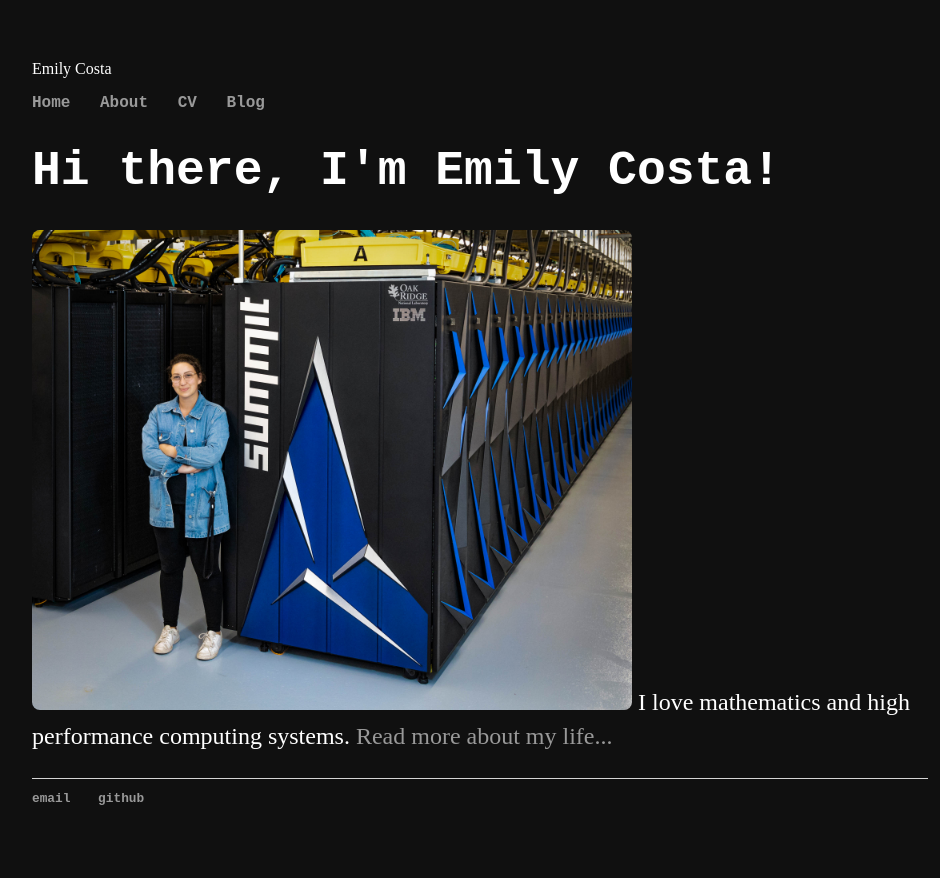
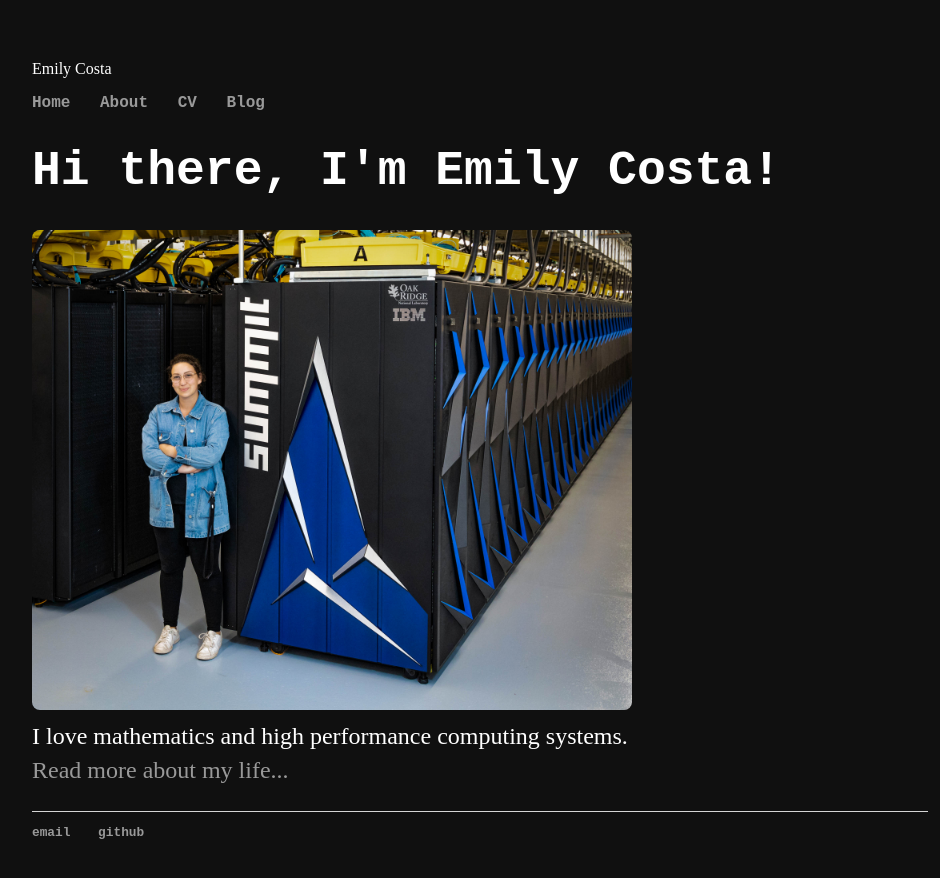
Before and after one commit to emilyjcosta5/emilyjcosta5.github.io, a Jekyll site: the page built from index.html, in a window 1280 px wide. Shown: the top 878 px of the page, without its empty margins (160-1100 px from the left). Built offline with Jekyll 4.4.1, drawn with Linux system fonts in a browser that asks for light colours.

```diff
--- a/index.html
+++ b/index.html
@@ -7,6 +7,7 @@ title: Emily Costa
 	<p>
 		  <img src="images/summit_pic.jpg"
        			alt="Me in front of 2nd most powerful supercomputer.">
-		I love mathematics and high performance computing systems. <a href="/about">Read more about my life...</a>
+		<br>I love mathematics and high performance computing systems.
+		<br><a href="/about">Read more about my life...</a>
 	</p>
 </div><!-- /.blurb -->
```
